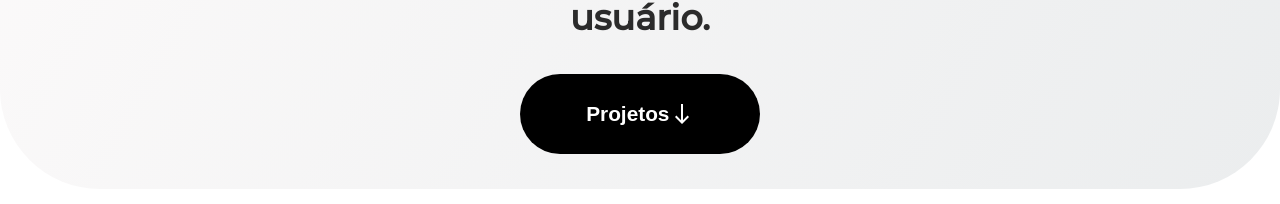
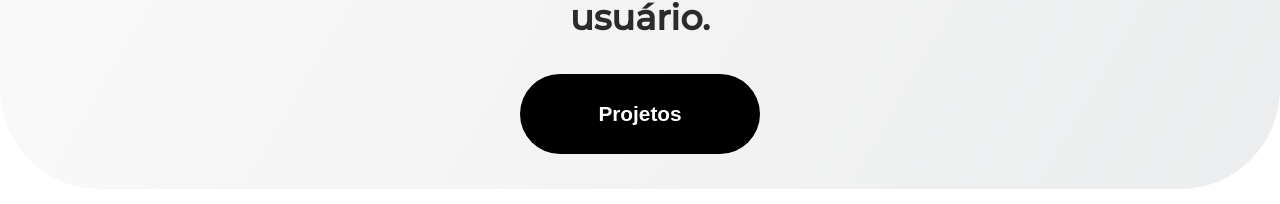
Before and after one commit to Luisfelippedev/personal-portfolio, a Next.js app in the folder personal-portfolio/: page / in a window 1280 px wide. Shown: the part 411-615 px from the top of the page. Built offline with nearby package versions, Linux system fonts and the light colour scheme.

Commit message:
fix: alterando componente Button

```diff
--- a/personal-portfolio/src/components/Button/index.tsx
+++ b/personal-portfolio/src/components/Button/index.tsx
@@ -5,18 +5,17 @@ import SouthIcon from "@mui/icons-material/South";
 type Props = {
   children: ReactNode;
   color: "primary" | "secondary";
-  isIcon?: boolean;
   iconSize?: "small" | "large"
 };
 
-export const Button = ({ children, color, isIcon, iconSize}: Props) => {
+export const Button = ({ children, color, iconSize}: Props) => {
   return (
     <button
       style={{
         width: "100%",
         height: "100%",
         justifyContent: "center",
-        padding: isIcon ? "3% 10%" : "3% 9%",
+        padding: "3% 9%",
       }}
       className={
         color == "primary" ? styles.ButtonPrimary : styles.ButtonSecondary
@@ -24,7 +23,6 @@ export const Button = ({ children, color, isIcon, iconSize}: Props) => {
     >
       <div className={styles.contentButton}>
         {children}
-        {isIcon ? <SouthIcon fontSize='medium' /> : null}
       </div>
     </button>
   );
```
